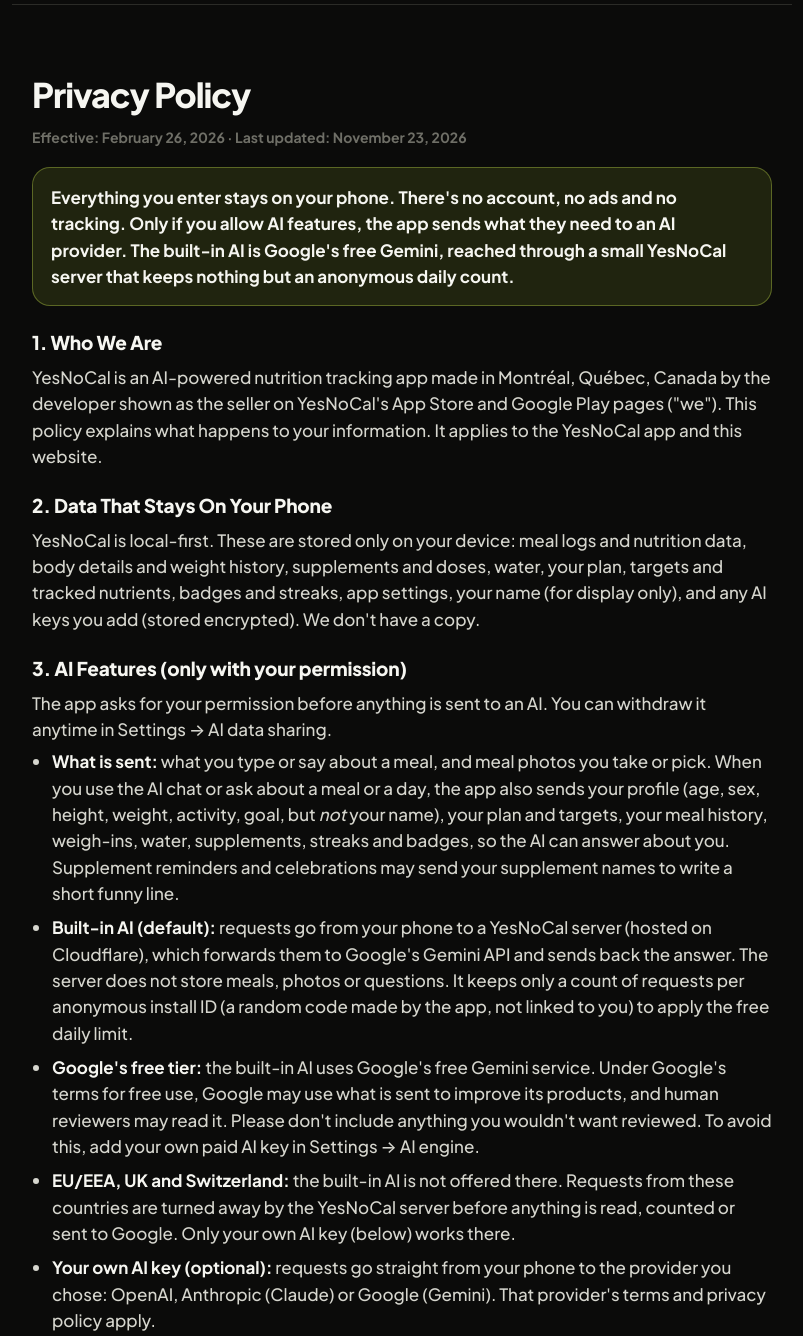
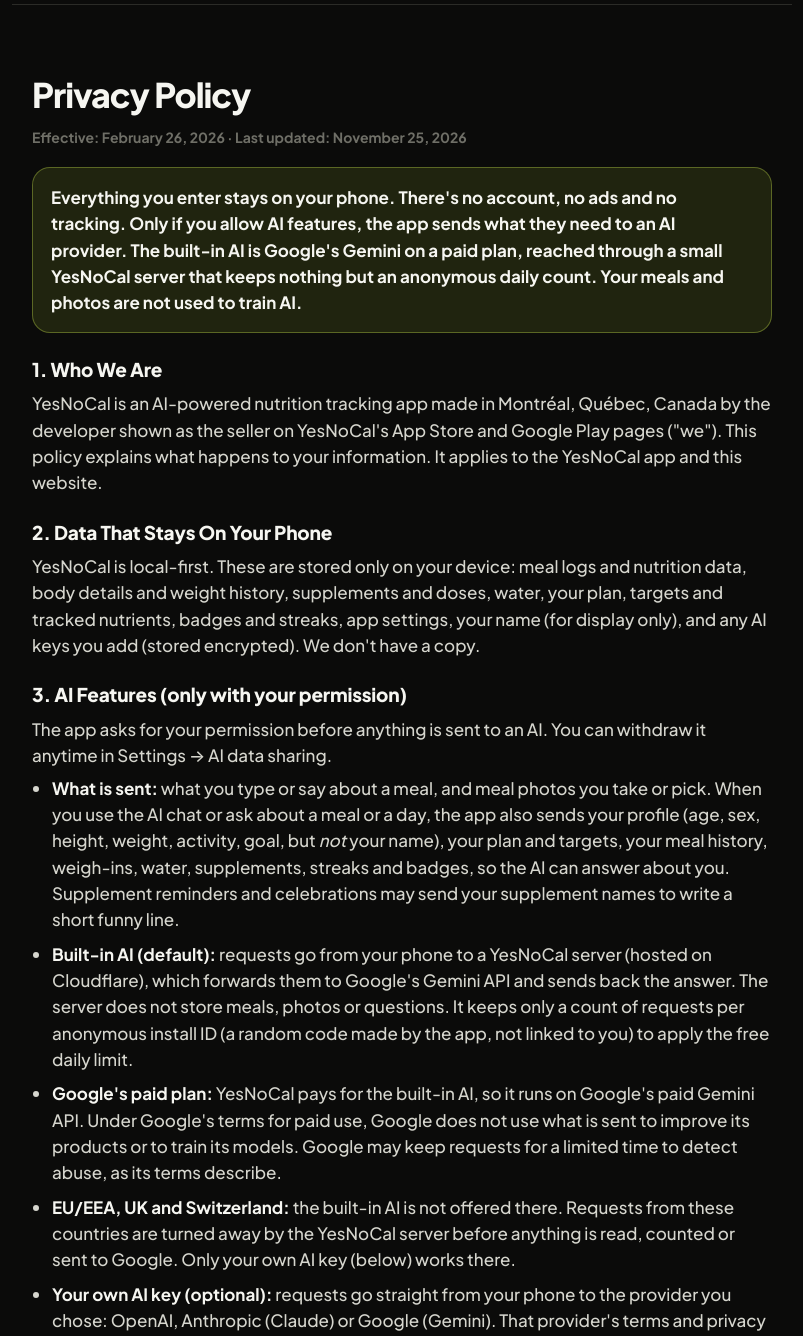
Before and after one commit to volibearit/yesnocal-site, a plain HTML site: page index.html in a window 1280 px wide. Shown: the part 4680-6016 px from the top of the page, without its empty margins (238-1041 px from the left). Drawn offline with Linux system fonts and the light colour scheme.

Commit message:
Privacy: built-in AI now on Google's paid Gemini API (not used to train models)

```diff
--- a/index.html
+++ b/index.html
@@ -396,8 +396,8 @@ footer .copy { color: var(--faint); font-weight: 600; font-size: 14px; }
 <!-- Privacy Policy -->
 <div class="legal-section" id="privacy">
   <h2 class="serif">Privacy Policy</h2>
-  <div class="date">Effective: February 26, 2026 · Last updated: November 23, 2026</div>
-  <div class="tldr">Everything you enter stays on your phone. There's no account, no ads and no tracking. Only if you allow AI features, the app sends what they need to an AI provider. The built-in AI is Google's free Gemini, reached through a small YesNoCal server that keeps nothing but an anonymous daily count.</div>
+  <div class="date">Effective: February 26, 2026 · Last updated: November 25, 2026</div>
+  <div class="tldr">Everything you enter stays on your phone. There's no account, no ads and no tracking. Only if you allow AI features, the app sends what they need to an AI provider. The built-in AI is Google's Gemini on a paid plan, reached through a small YesNoCal server that keeps nothing but an anonymous daily count. Your meals and photos are not used to train AI.</div>
 
   <h3>1. Who We Are</h3>
   <p>YesNoCal is an AI-powered nutrition tracking app made in Montréal, Québec, Canada by the developer shown as the seller on YesNoCal's App Store and Google Play pages ("we"). This policy explains what happens to your information. It applies to the YesNoCal app and this website.</p>
@@ -410,7 +410,7 @@ footer .copy { color: var(--faint); font-weight: 600; font-size: 14px; }
   <ul>
     <li><strong>What is sent:</strong> what you type or say about a meal, and meal photos you take or pick. When you use the AI chat or ask about a meal or a day, the app also sends your profile (age, sex, height, weight, activity, goal, but <em>not</em> your name), your plan and targets, your meal history, weigh-ins, water, supplements, streaks and badges, so the AI can answer about you. Supplement reminders and celebrations may send your supplement names to write a short funny line.</li>
     <li><strong>Built-in AI (default):</strong> requests go from your phone to a YesNoCal server (hosted on Cloudflare), which forwards them to Google's Gemini API and sends back the answer. The server does not store meals, photos or questions. It keeps only a count of requests per anonymous install ID (a random code made by the app, not linked to you) to apply the free daily limit.</li>
-    <li><strong>Google's free tier:</strong> the built-in AI uses Google's free Gemini service. Under Google's terms for free use, Google may use what is sent to improve its products, and human reviewers may read it. Please don't include anything you wouldn't want reviewed. To avoid this, add your own paid AI key in Settings → AI engine.</li>
+    <li><strong>Google's paid plan:</strong> YesNoCal pays for the built-in AI, so it runs on Google's paid Gemini API. Under Google's terms for paid use, Google does not use what is sent to improve its products or to train its models. Google may keep requests for a limited time to detect abuse, as its terms describe.</li>
     <li><strong>EU/EEA, UK and Switzerland:</strong> the built-in AI is not offered there. Requests from these countries are turned away by the YesNoCal server before anything is read, counted or sent to Google. Only your own AI key (below) works there.</li>
     <li><strong>Your own AI key (optional):</strong> requests go straight from your phone to the provider you chose: OpenAI, Anthropic (Claude) or Google (Gemini). That provider's terms and privacy policy apply.</li>
     <li><strong>Where:</strong> AI providers and Cloudflare may process data outside your country, including in the United States.</li>
@@ -432,7 +432,7 @@ footer .copy { color: var(--faint); font-weight: 600; font-size: 14px; }
   <ul>
     <li><strong>On your phone:</strong> until you delete it, use "Reset everything", or uninstall the app.</li>
     <li><strong>YesNoCal server:</strong> no meals, photos or questions are kept. The only record is today's request count for your anonymous install ID; it is replaced every day and holds no history.</li>
-    <li><strong>AI providers:</strong> according to their own terms. For Google's free Gemini service this may include keeping data to improve its products.</li>
+    <li><strong>AI providers:</strong> according to their own terms. For the built-in AI (Google's paid Gemini API), Google may keep requests for a limited time to detect abuse, and does not use them to improve its products.</li>
   </ul>
 
   <h3>8. Your Rights and Choices</h3>
```
